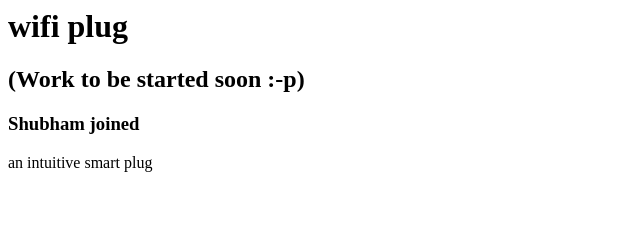
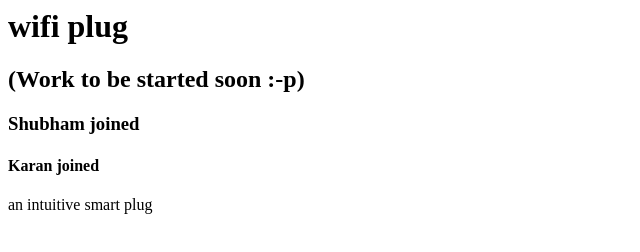
Before and after one commit to Psaikishore/wifi-plug, a plain HTML site: page index.html in a window 1280 px wide. Shown: the whole page, without its empty margins (0-640 px from the left). Drawn offline with Linux system fonts and the light colour scheme.

Commit message:
Karan joined

```diff
--- a/index.html
+++ b/index.html
@@ -2,6 +2,7 @@
 <h1>wifi plug</h1>
 <h2>(Work to be started soon :-p)</h2>
 <h3>Shubham joined</h3>
+<h4>Karan joined</h4>
 <body>
   <p>an intuitive smart plug</p>
 </body>
```
